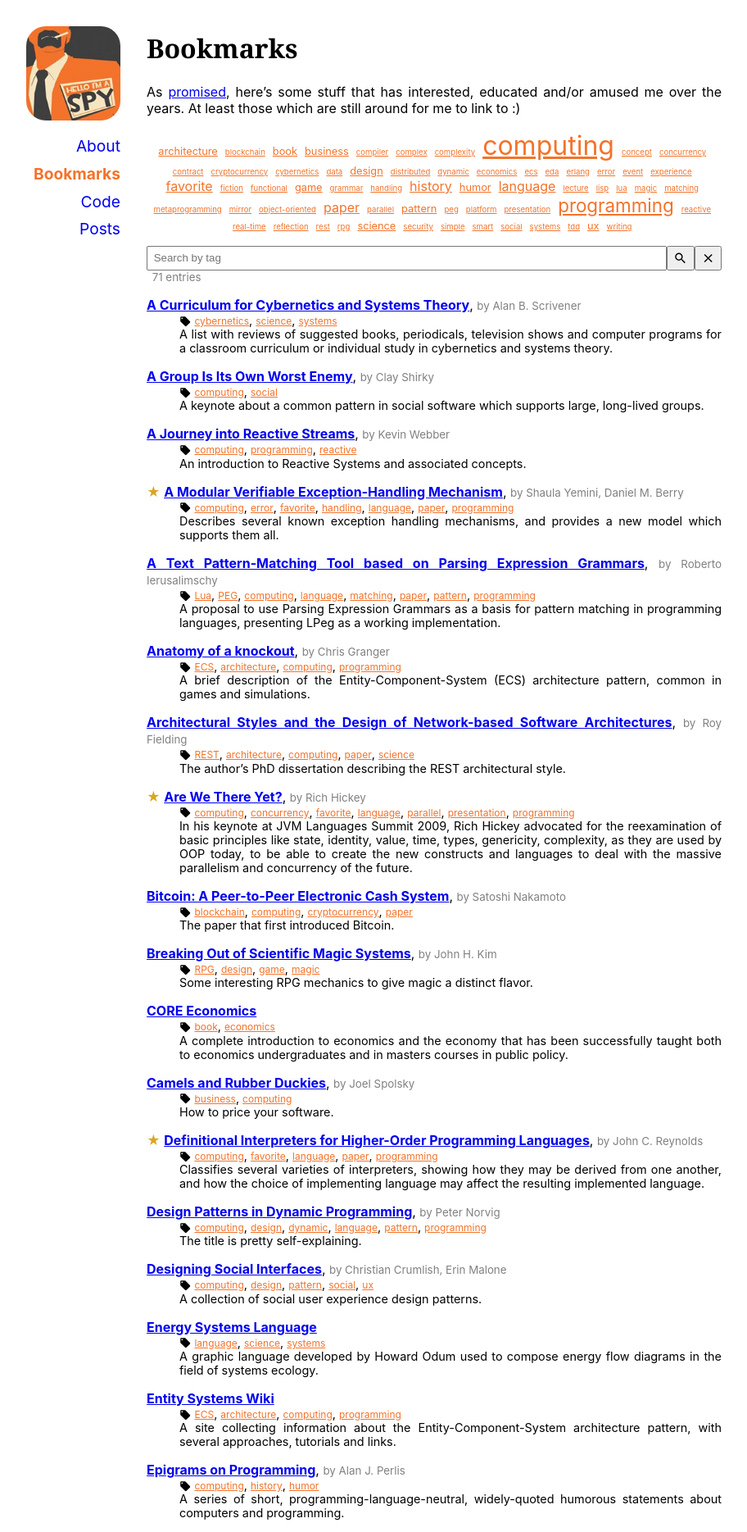
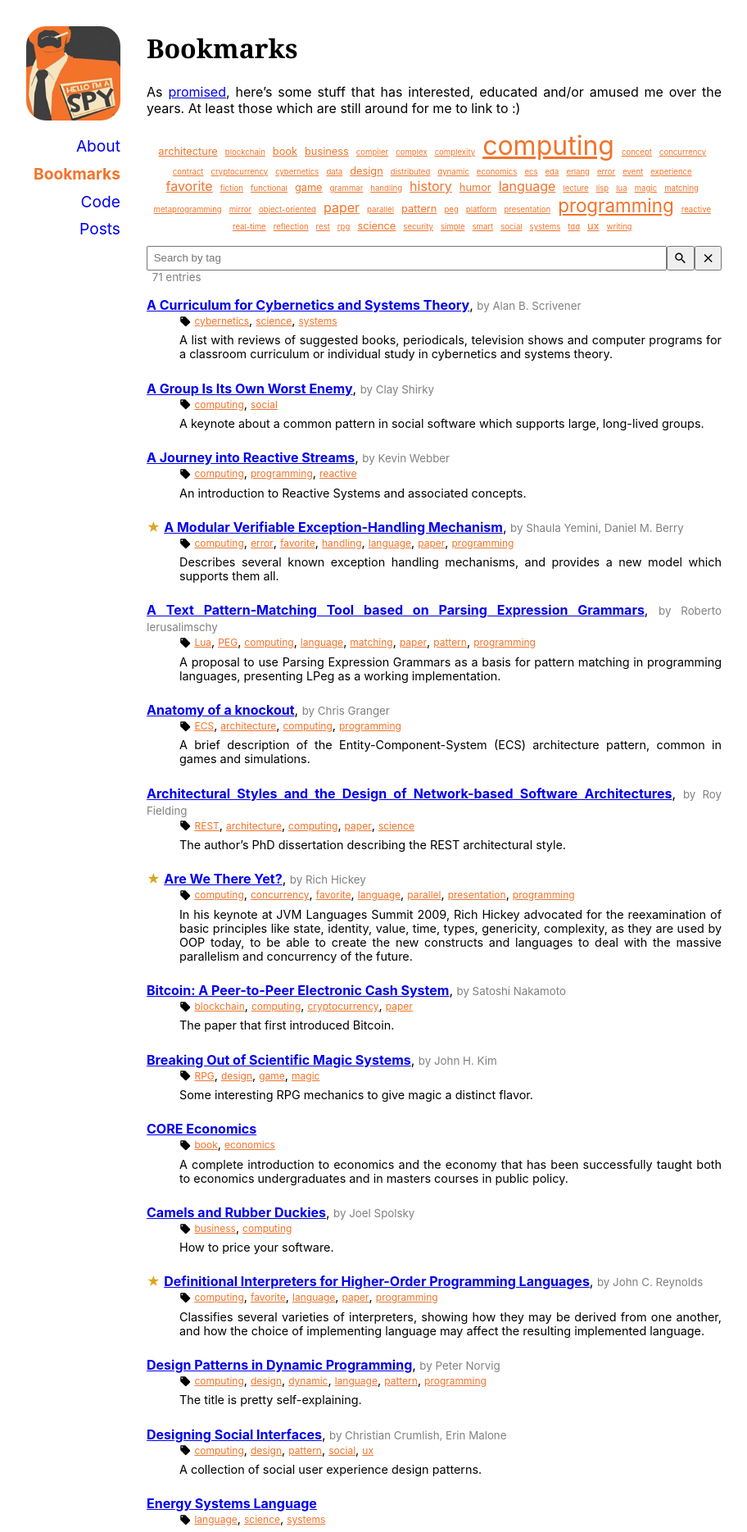
Before and after one commit to hanjos/hanjos.github.io, a Jekyll site: the page built from bookmarks.md, in a window 1280 px wide. Shown: the top 1869 px of the page at 82% size, without its empty margins (177-1089 px from the left). Built offline with Jekyll 4.4.1, drawn with Linux system fonts in a browser that asks for light colours.

Commit message:
Ajustes estéticos.

```diff
--- a/_sass/_posts.scss
+++ b/_sass/_posts.scss
@@ -86,8 +86,7 @@ article {
   }
 }
 
-.description p {
-  margin: 0;
+.description {
   padding: 0.5em 0;
 }
 
```
